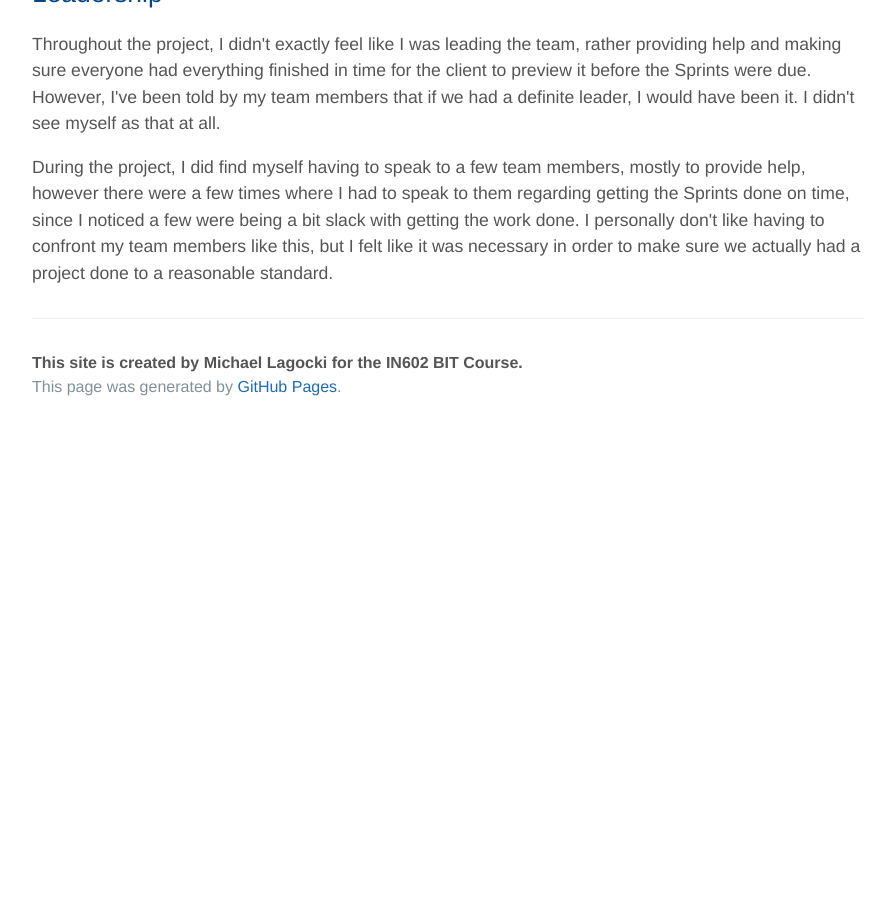
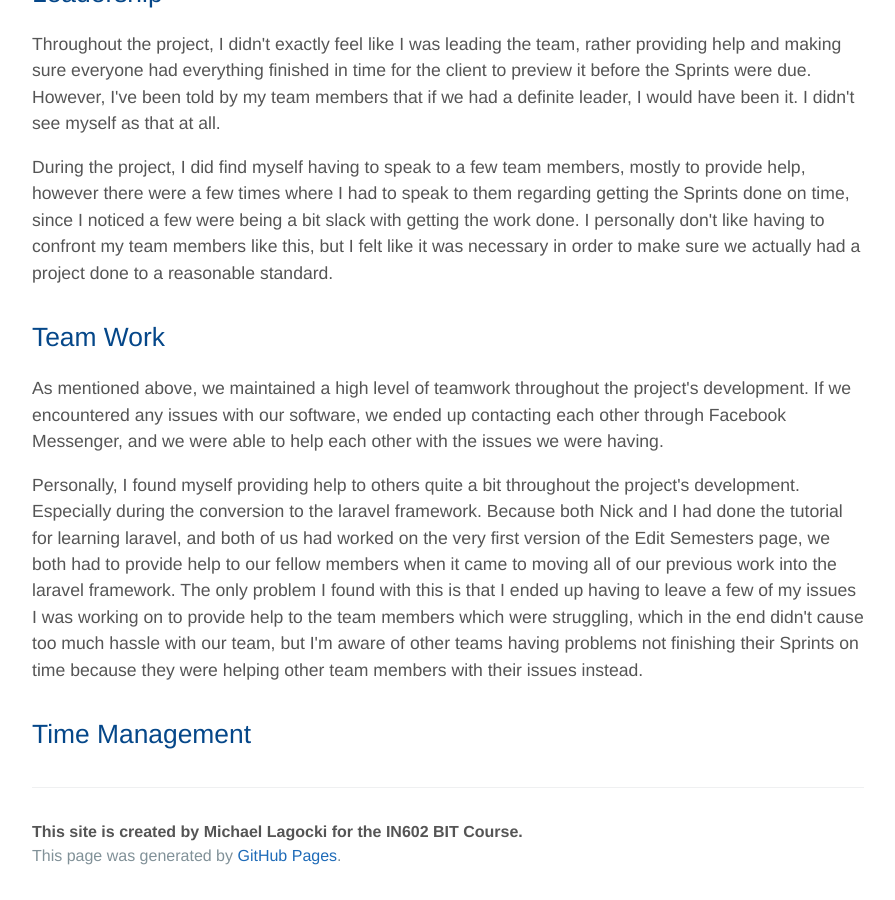
Before and after one commit to kammorne/lagoma1, a Jekyll site: the page built from professional/index.html, in a window 1280 px wide and 900 px high, scrolled down 1011 px. Shown: the whole window, without its empty margins (192-1087 px from the left). Built offline with Jekyll 4.4.1, drawn with Linux system fonts in a browser that asks for light colours; before the commit the page ends 1442 px from its top, so only the background shows below that.

Commit message:
Update index.html

```diff
--- a/professional/index.html
+++ b/professional/index.html
@@ -31,4 +31,17 @@ title: Michael Lagocki, Software Engineering Portfolio
 	to speak to them regarding getting the Sprints done on time, since I noticed a few were being a bit slack with getting the work done. I personally
 	don't like having to confront my team members like this, but I felt like it was necessary in order to make sure we actually had a project done to a
 	reasonable standard.</p>
+
+	<h2>Team Work</h2>
+	<p>As mentioned above, we maintained a high level of teamwork throughout the project's development. If we encountered any issues with our software,
+	we ended up contacting each other through Facebook Messenger, and we were able to help each other with the issues we were having.</p>
+
+	<p>Personally, I found myself providing help to others quite a bit throughout the project's development. Especially during the conversion to the
+	laravel framework. Because both Nick and I had done the tutorial for learning laravel, and both of us had worked on the very first version of the
+	Edit Semesters page, we both had to provide help to our fellow members when it came to moving all of our previous work into the laravel framework.
+	The only problem I found with this is that I ended up having to leave a few of my issues I was working on to provide help to the team members which
+	were struggling, which in the end didn't cause too much hassle with our team, but I'm aware of other teams having problems not finishing their Sprints
+	on time because they were helping other team members with their issues instead.</p>
+
+	<h2>Time Management</h2>
 </div><!-- /.container -->
```
Lines whose indentation alone changed are shown as unchanged.
